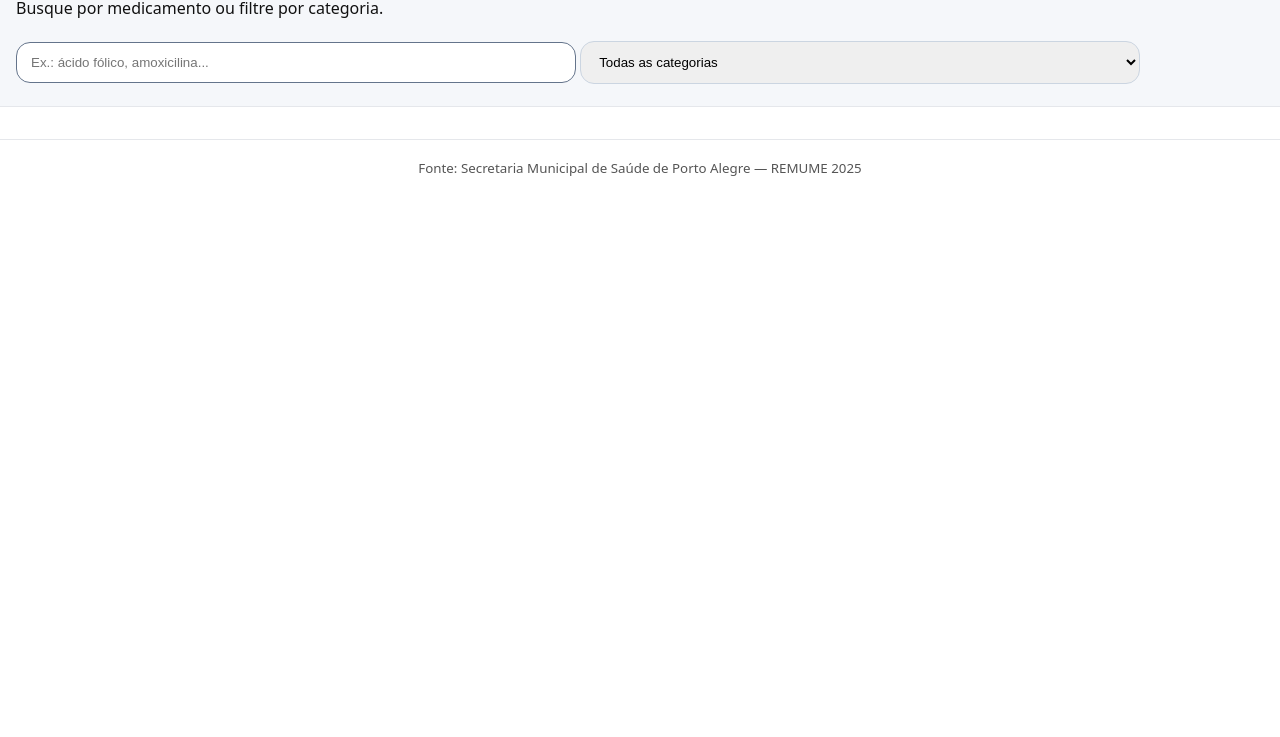
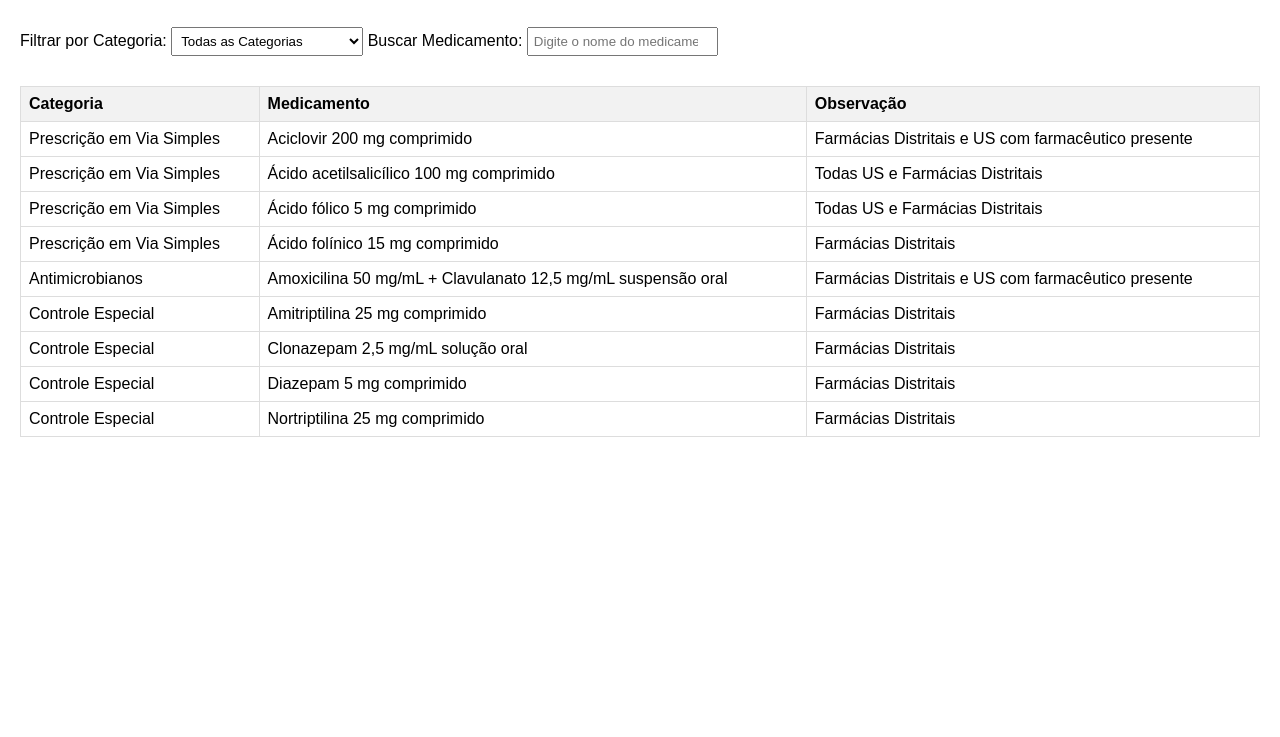
Before and after one commit to cafsmspoa/remume, a plain HTML site: page index.html in a window 1280 px wide. Shown: the part 63-800 px from the top of the page. Drawn offline with nearby package versions, Linux system fonts and the light colour scheme; files that its build step writes are made by us from their sources.

Commit message:
Update index.html

```diff
--- a/index.html
+++ b/index.html
@@ -1,30 +1,124 @@
-<!doctype html>
-<html lang="pt-br">
+<!DOCTYPE html>
+<html lang="pt-BR">
 <head>
-  <meta charset="utf-8" />
-  <meta name="viewport" content="width=device-width, initial-scale=1" />
-  <title>REMUME 2025 — Consulta Rápida</title>
-  <link rel="stylesheet" href="assets/style.css">
-  <script src="https://cdn.jsdelivr.net/npm/papaparse@5.4.1/papaparse.min.js"></script>
+  <meta charset="UTF-8">
+  <meta name="viewport" content="width=device-width, initial-scale=1.0">
+  <title>REMUME 2025 - Porto Alegre</title>
+  <style>
+    body { font-family: Arial, sans-serif; margin: 20px; }
+    h1 { color: #2a7f62; }
+    select, input[type="search"] { margin: 10px 0; padding: 5px; }
+    table { width: 100%; border-collapse: collapse; margin-top: 20px; }
+    th, td { border: 1px solid #ddd; padding: 8px; text-align: left; }
+    th { background-color: #f2f2f2; }
+    tr.hidden { display: none; }
+  </style>
 </head>
 <body>
-  <header>
-    <h1>REMUME 2025 — Consulta Rápida</h1>
-    <p>Busque por medicamento ou filtre por categoria.</p>
-    <input id="searchInput" type="search" placeholder="Ex.: ácido fólico, amoxicilina..." autofocus />
-    <select id="filterCategory">
-      <option value="">Todas as categorias</option>
-    </select>
-  </header>
 
-  <main>
-    <section id="results"></section>
-  </main>
+  <h1>REMUME 2025 - Porto Alegre</h1>
+  <label for="categoria">Filtrar por Categoria:</label>
+  <select id="categoria" onchange="filtrarTabela()">
+    <option value="">Todas as Categorias</option>
+    <option value="Prescrição em Via Simples">Prescrição em Via Simples</option>
+    <option value="Antimicrobianos">Antimicrobianos</option>
+    <option value="Controle Especial">Controle Especial</option>
+  </select>
 
-  <footer>
-    <small>Fonte: Secretaria Municipal de Saúde de Porto Alegre — REMUME 2025</small>
-  </footer>
+  <label for="busca">Buscar Medicamento:</label>
+  <input type="search" id="busca" oninput="filtrarTabela()" placeholder="Digite o nome do medicamento">
 
-  <script src="scripts/app.js"></script>
+  <table id="tabela">
+    <thead>
+      <tr>
+        <th>Categoria</th>
+        <th>Medicamento</th>
+        <th>Observação</th>
+      </tr>
+    </thead>
+    <tbody>
+      <tr>
+        <td>Prescrição em Via Simples</td>
+        <td>Aciclovir 200 mg comprimido</td>
+        <td>Farmácias Distritais e US com farmacêutico presente</td>
+      </tr>
+      <tr>
+        <td>Prescrição em Via Simples</td>
+        <td>Ácido acetilsalicílico 100 mg comprimido</td>
+        <td>Todas US e Farmácias Distritais</td>
+      </tr>
+      <tr>
+        <td>Prescrição em Via Simples</td>
+        <td>Ácido fólico 5 mg comprimido</td>
+        <td>Todas US e Farmácias Distritais</td>
+      </tr>
+      <tr>
+        <td>Prescrição em Via Simples</td>
+        <td>Ácido folínico 15 mg comprimido</td>
+        <td>Farmácias Distritais</td>
+      </tr>
+      <tr>
+        <td>Antimicrobianos</td>
+        <td>Amoxicilina 50 mg/mL + Clavulanato 12,5 mg/mL suspensão oral</td>
+        <td>Farmácias Distritais e US com farmacêutico presente</td>
+      </tr>
+      <tr>
+        <td>Controle Especial</td>
+        <td>Amitriptilina 25 mg comprimido</td>
+        <td>Farmácias Distritais</td>
+      </tr>
+      <tr>
+        <td>Controle Especial</td>
+        <td>Clonazepam 2,5 mg/mL solução oral</td>
+        <td>Farmácias Distritais</td>
+      </tr>
+      <tr>
+        <td>Controle Especial</td>
+        <td>Diazepam 5 mg comprimido</td>
+        <td>Farmácias Distritais</td>
+      </tr>
+      <tr>
+        <td>Controle Especial</td>
+        <td>Nortriptilina 25 mg comprimido</td>
+        <td>Farmácias Distritais</td>
+      </tr>
+    </tbody>
+  </table>
+
+  <script>
+    const dadosMedicamentos = [
+      { categoria: 'Prescrição em Via Simples', medicamento: 'Aciclovir 200 mg comprimido', observacao: 'Farmácias Distritais e US com farmacêutico presente' },
+      { categoria: 'Prescrição em Via Simples', medicamento: 'Ácido acetilsalicílico 100 mg comprimido', observacao: 'Todas US e Farmácias Distritais' },
+      { categoria: 'Prescrição em Via Simples', medicamento: 'Ácido fólico 5 mg comprimido', observacao: 'Todas US e Farmácias Distritais' },
+      { categoria: 'Prescrição em Via Simples', medicamento: 'Ácido folínico 15 mg comprimido', observacao: 'Farmácias Distritais' },
+      { categoria: 'Antimicrobianos', medicamento: 'Amoxicilina 50 mg/mL + Clavulanato 12,5 mg/mL suspensão oral', observacao: 'Farmácias Distritais e US com farmacêutico presente' },
+      { categoria: 'Controle Especial', medicamento: 'Amitriptilina 25 mg comprimido', observacao: 'Farmácias Distritais' },
+      { categoria: 'Controle Especial', medicamento: 'Clonazepam 2,5 mg/mL solução oral', observacao: 'Farmácias Distritais' },
+      { categoria: 'Controle Especial', medicamento: 'Diazepam 5 mg comprimido', observacao: 'Farmácias Distritais' },
+      { categoria: 'Controle Especial', medicamento: 'Nortriptilina 25 mg comprimido', observacao: 'Farmácias Distritais' }
+    ];
+
+    function filtrarTabela() {
+      const categoriaFiltro = document.getElementById('categoria').value.toLowerCase();
+      const buscaFiltro = document.getElementById('busca').value.toLowerCase();
+      const tbody = document.getElementById('tabela').getElementsByTagName('tbody')[0];
+      tbody.innerHTML = '';
+
+      dadosMedicamentos.forEach(dado => {
+        if (
+          (categoriaFiltro === '' || dado.categoria.toLowerCase().includes(categoriaFiltro)) &&
+          (buscaFiltro === '' || dado.medicamento.toLowerCase().includes(buscaFiltro))
+        ) {
+          const tr = document.createElement('tr');
+          tr.innerHTML = `<td>${dado.categoria}</td><td>${dado.medicamento}</td><td>${dado.observacao}</td>`;
+          tbody.appendChild(tr);
+        }
+      });
+    }
+
+    setInterval(filtrarTabela, 60000); // Atualiza a tabela a cada 60 segundos
+    filtrarTabela(); // Chama a função para exibir os dados ao carregar a página
+  </script>
+
 </body>
 </html>
```
